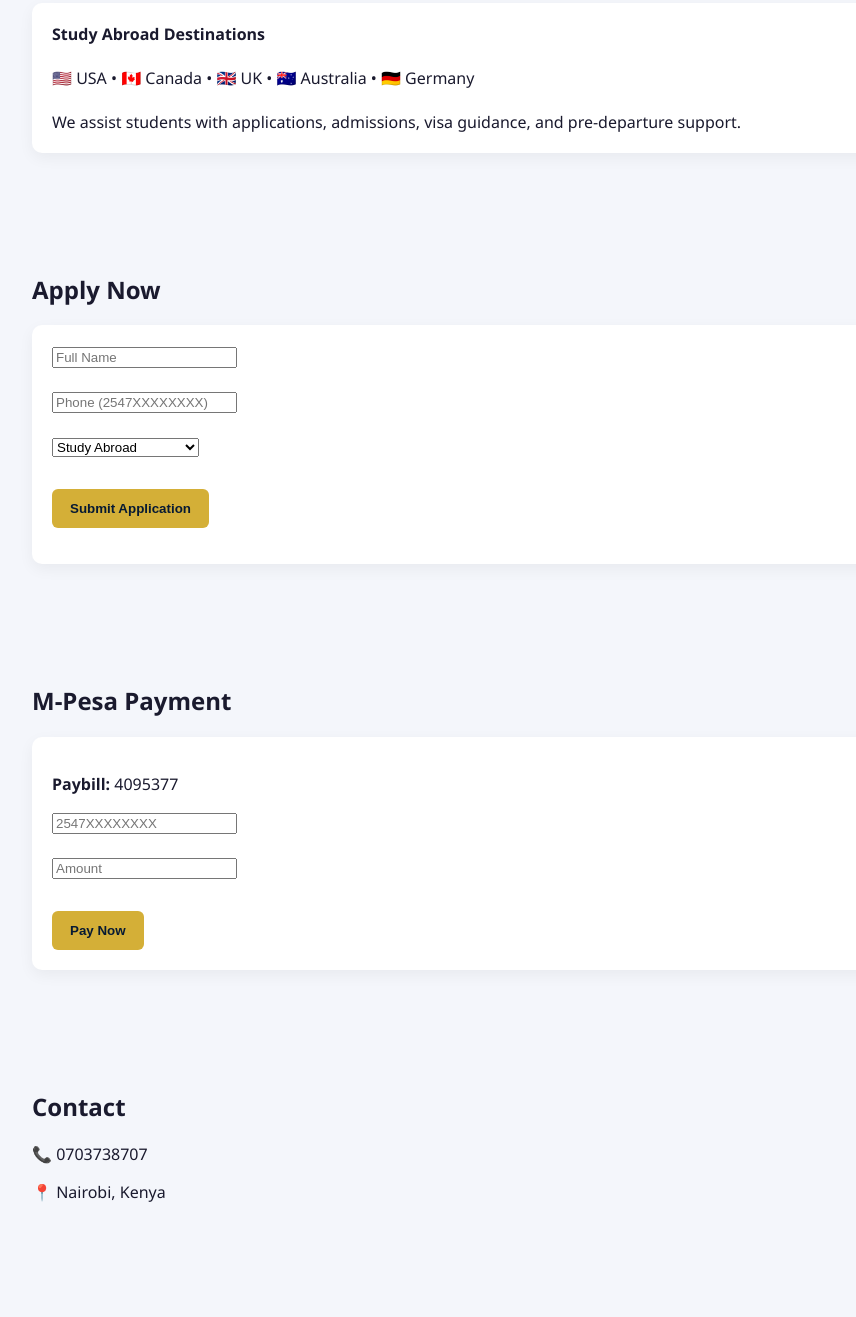
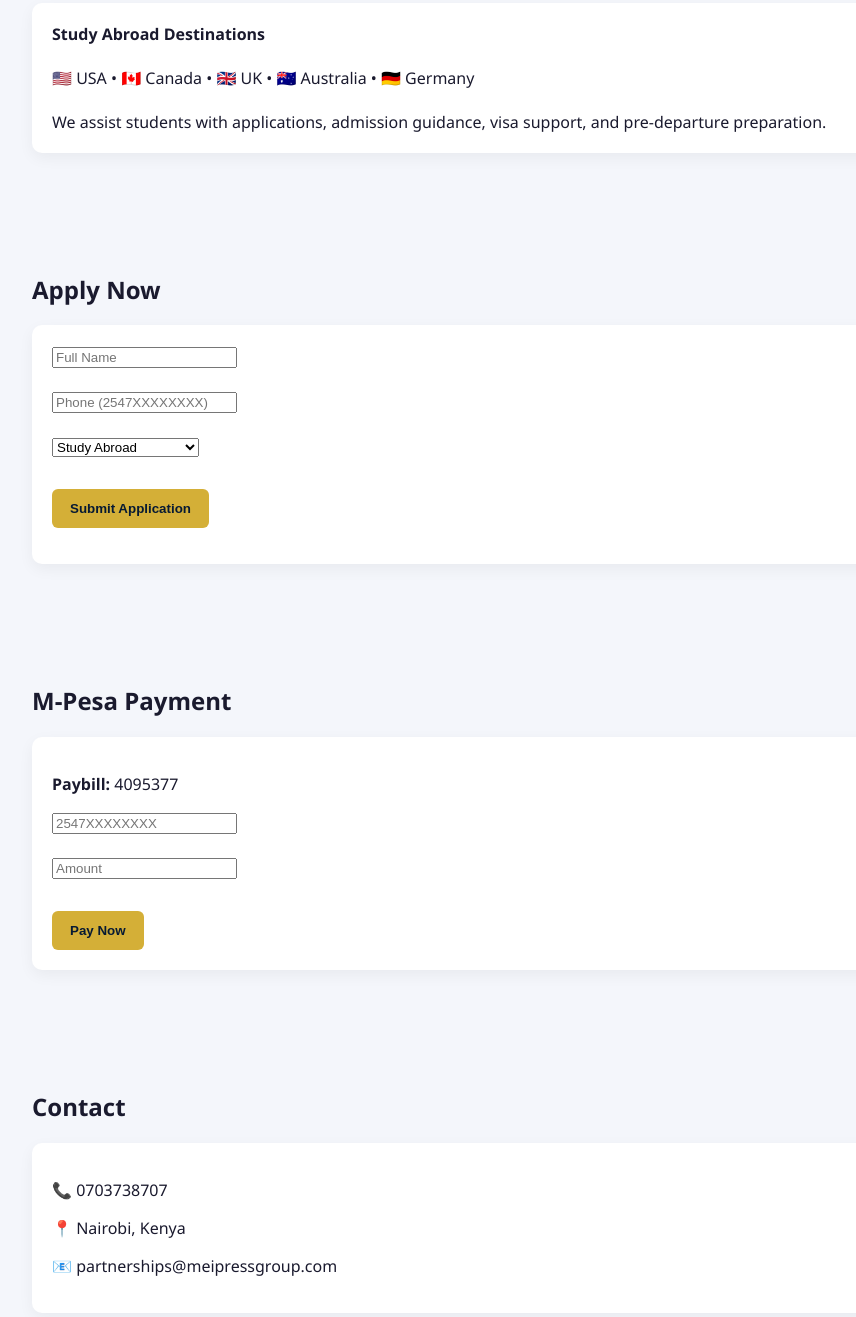
Before and after one commit to mathewmoya6-star/meipress, a plain HTML site: page index.html in a window 1280 px wide. Shown: the part 1818-3135 px from the top of the page, without its empty margins (108-964 px from the left). Before the commit the page ends 3087 px from the top, so only its background shows below. Drawn offline with Linux system fonts and the light colour scheme.

Commit message:
Update index.html

```diff
--- a/index.html
+++ b/index.html
@@ -226,7 +226,7 @@ We connect individuals to global opportunities through education, skills trainin
 <div class="card">
 <b>Study Abroad Destinations</b><br><br>
 🇺🇸 USA • 🇨🇦 Canada • 🇬🇧 UK • 🇦🇺 Australia • 🇩🇪 Germany<br><br>
-We assist students with applications, admissions, visa guidance, and pre-departure support.
+We assist students with applications, admission guidance, visa support, and pre-departure preparation.
 </div>
 </section>
 
@@ -266,8 +266,13 @@ We assist students with applications, admissions, visa guidance, and pre-departu
 <!-- CONTACT -->
 <section id="contact">
 <h2>Contact</h2>
+
+<div class="card">
 <p>📞 0703738707</p>
 <p>📍 Nairobi, Kenya</p>
+<p>📧 partnerships@meipressgroup.com</p>
+</div>
+
 </section>
 
 <!-- CHAT -->
```
